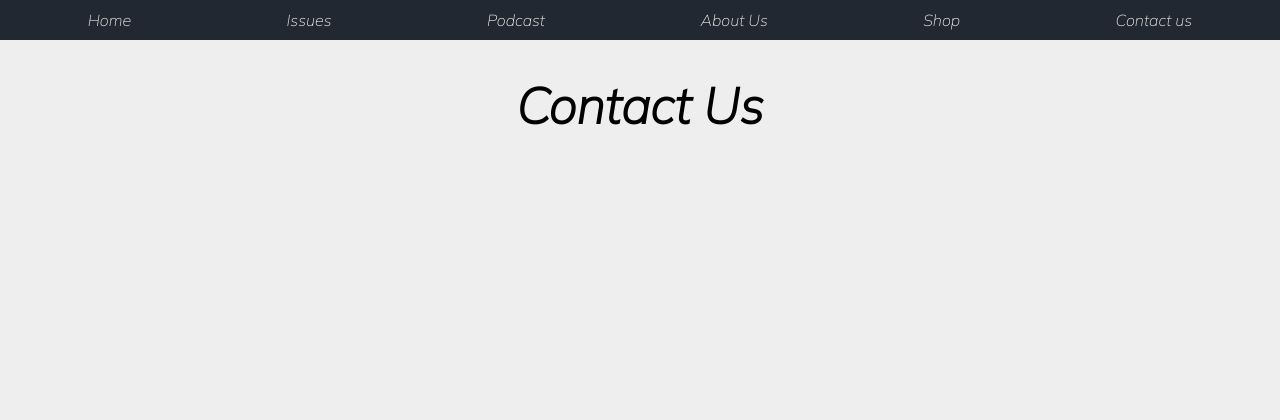
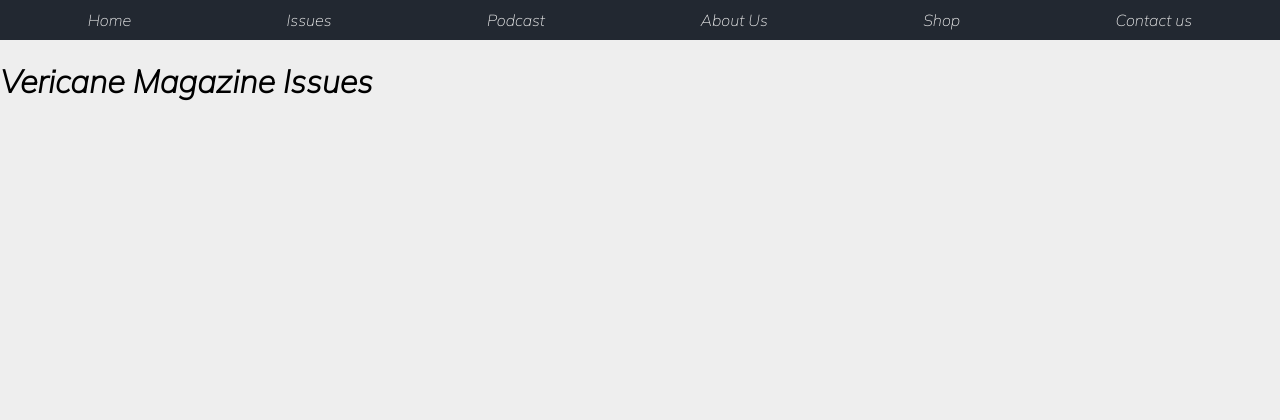
Before and after one commit to DayoTitiloye-code/Vericane, a Flask app: template templates/issues.html in a window 1280 px wide. Shown: the top 420 px of the page. Run offline with Flask 2, Linux system fonts and the light colour scheme; the template is opened without the code that fills it, so the values that code supplies are empty.

Commit message:
changed page heading

```diff
--- a/templates/issues.html
+++ b/templates/issues.html
@@ -22,7 +22,7 @@
             <li><a href="{{ url_for('contact_page')}}" class="nav-btn">Contact us</a></li>
         </ul>
     </nav>
-    <h1 id="about-title">Contact Us</h1>
+    <h1 id="issues-title">Vericane Magazine Issues</h1>
     <footer>
         <p id="trademark">VERICANE &#169; 2023 by Vericane Magazine & Aminu-Bassai Group</p>
 
```
